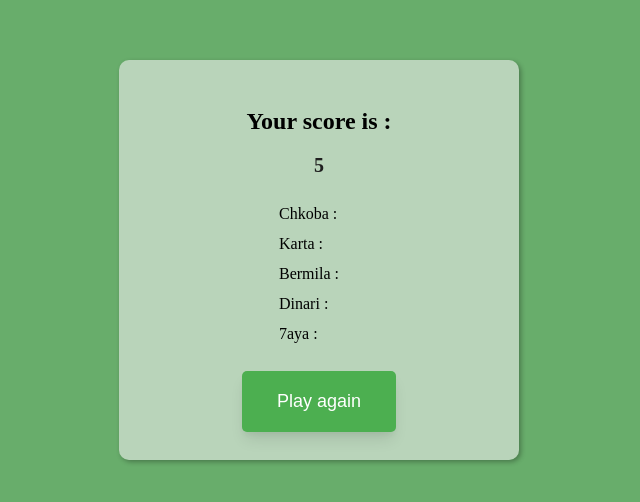
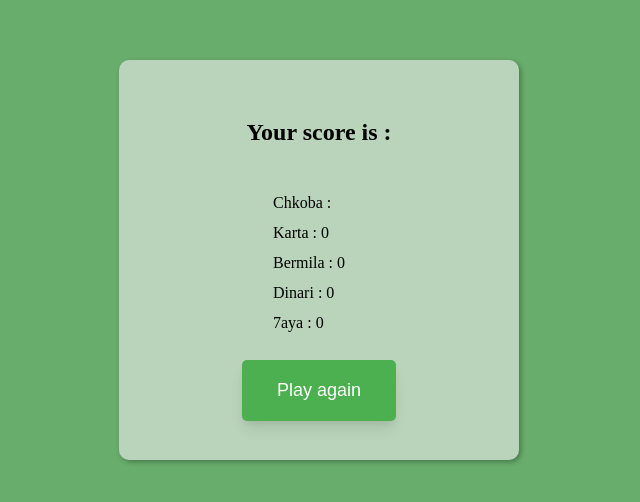
Before and after one commit to mehdi-benhariz/Chkoba, a plain HTML site: page result.html in a window 1280 px wide. Shown: the part 140-642 px from the top of the page, without its empty margins (321-961 px from the left). Drawn offline with Linux system fonts and the light colour scheme.

Commit message:
finished the score page and some moddifs

```diff
--- a/result.html
+++ b/result.html
@@ -28,17 +28,24 @@
             window.location.href = "index.html";
         }
         function laodScore() {
-            let score = localStorage.getItem("score");
-            let chkoba = localStorage.getItem("chkoba");
-            let karta = localStorage.getItem("karta");
-            let bermila = localStorage.getItem("bermila");
-            let dinari = localStorage.getItem("dinari");
-            let haya = localStorage.getItem("haya");
 
             //get score from local storage
-            const
+            const Pkarta =localStorage.getItem("Karta") ?? 0;
+            const Pbermila =localStorage.getItem("Bermila") ?? 0;
+            const Pdinari =localStorage.getItem("Dinari") ?? 0;
+            const Phaya =localStorage.getItem("7aya") ?? 0;
+            const Pchkoba =localStorage.getItem("Chkoba");
+            const Pscore =localStorage.getItem("Score");
+            //display score
+            document.getElementById("score").innerHTML = Pscore;
+            document.getElementById("Chkoba").innerHTML = Pchkoba;
+            document.getElementById("Karta").innerHTML = Pkarta;
+            document.getElementById("Bermila").innerHTML = Pbermila;
+            document.getElementById("Dinari").innerHTML = Pdinari;
+            document.getElementById("7aya").innerHTML = Phaya;
 
         }
+        laodScore()
     </script>
 
 </body>
```
Also changed, not shown: main.js (+7 -20 lines).
